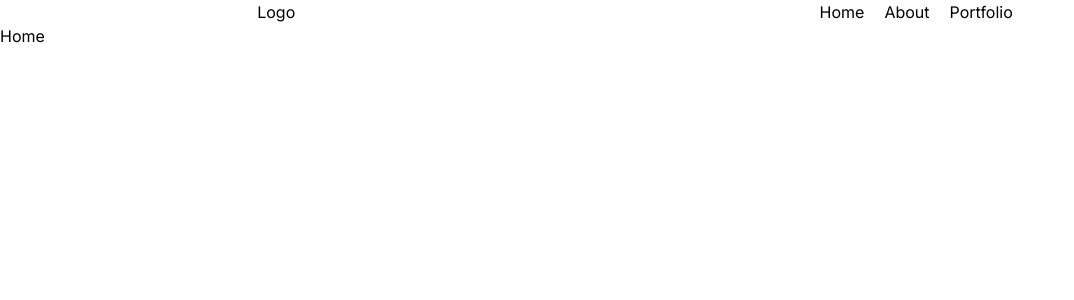
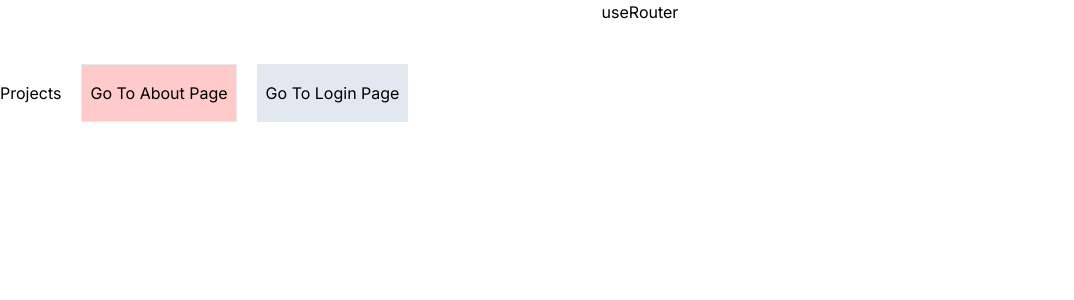
Before and after one commit to Fakher-Zaman/Software-Engineer-Intern, a Next.js app in the folder 8-NextJs/next-course/: page / in a window 1280 px wide. Shown: the top 300 px of the page, without its empty margins (0-1074 px from the left). Built offline with nearby package versions, Linux system fonts and the light colour scheme.

Commit message:
Day 41 Code (Next.js: useRouter Hook)

```diff
--- a/8-NextJs/next-course/app/layout.js
+++ b/8-NextJs/next-course/app/layout.js
@@ -1,6 +1,5 @@
 import { Inter } from "next/font/google";
 import "./globals.css";
-import Navbar from "@/components/Navbar";
 
 const inter = Inter({ subsets: ["latin"] });
 
@@ -13,7 +12,6 @@ export default function RootLayout({ children }) {
   return (
     <html lang="en">
       <body className={inter.className}>
-        <Navbar />
         {children}
       </body>
     </html>
--- /dev/null
+++ b/8-NextJs/next-course/app/login/page.js
@@ -0,0 +1,9 @@
+import React from 'react'
+
+const Login = () => {
+    return (
+        <div>This is a Login Page</div>
+    )
+}
+
+export default Login
--- a/8-NextJs/next-course/app/page.js
+++ b/8-NextJs/next-course/app/page.js
@@ -1,8 +1,33 @@
+'use client'
+
 import React from 'react';
+import { useRouter } from 'next/navigation';
+import Link from 'next/link';
 
 const Home = () => {
+  const router = useRouter();
+
+  const navigate = (page) => {
+    router.push(page);
+  }
+
   return (
-    <div>Home</div>
+    <section>
+      <h1>useRouter</h1>
+      <Link href="/projects">Projects</Link>
+      <button
+        className='border bg-red-200 ml-5 my-10 px-2 py-4'
+        onClick={() => navigate('about')}
+      >
+        Go To About Page
+      </button>
+      <button
+        className='border bg-slate-200 ml-5 my-10 px-2 py-4'
+        onClick={() => navigate('login')}
+      >
+        Go To Login Page
+      </button>
+    </section>
   )
 }
 
--- a/8-NextJs/next-course/app/portfolio/page.js
+++ /dev/null
@@ -1,9 +0,0 @@
-import React from 'react'
-
-const Portfolio = () => {
-    return (
-        <div>Portfolio</div>
-    )
-}
-
-export default Portfolio
--- /dev/null
+++ b/8-NextJs/next-course/app/projects/page.js
@@ -0,0 +1,9 @@
+import React from 'react'
+
+const Projects = () => {
+    return (
+        <div>This is a Projects Page</div>
+    )
+}
+
+export default Projects
--- a/8-NextJs/next-course/components/Navbar.jsx
+++ /dev/null
@@ -1,21 +0,0 @@
-import Link from 'next/link'
-import React from 'react'
-
-const Navbar = () => {
-    return (
-        <nav>
-            <ul>
-                <div className='logo'>
-                    <h1>Logo</h1>
-                </div>
-                <div className="link-container">
-                    <Link className='link' href='/'>Home</Link>
-                    <Link className='link' href='/about'>About</Link>
-                    <Link className='link' href='/portfolio'>Portfolio</Link>
-                </div>
-            </ul>
-        </nav>
-    )
-}
-
-export default Navbar
```
